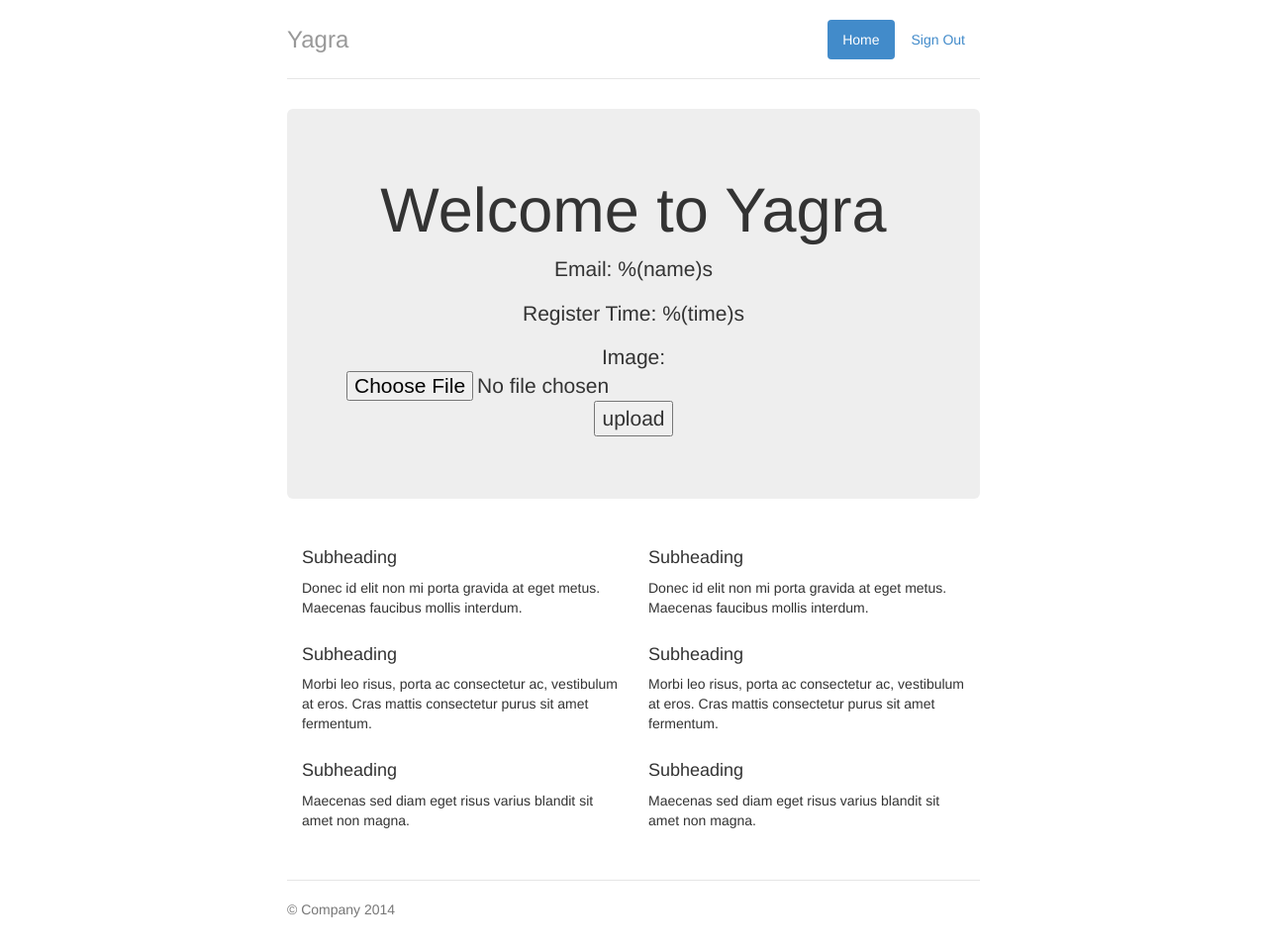
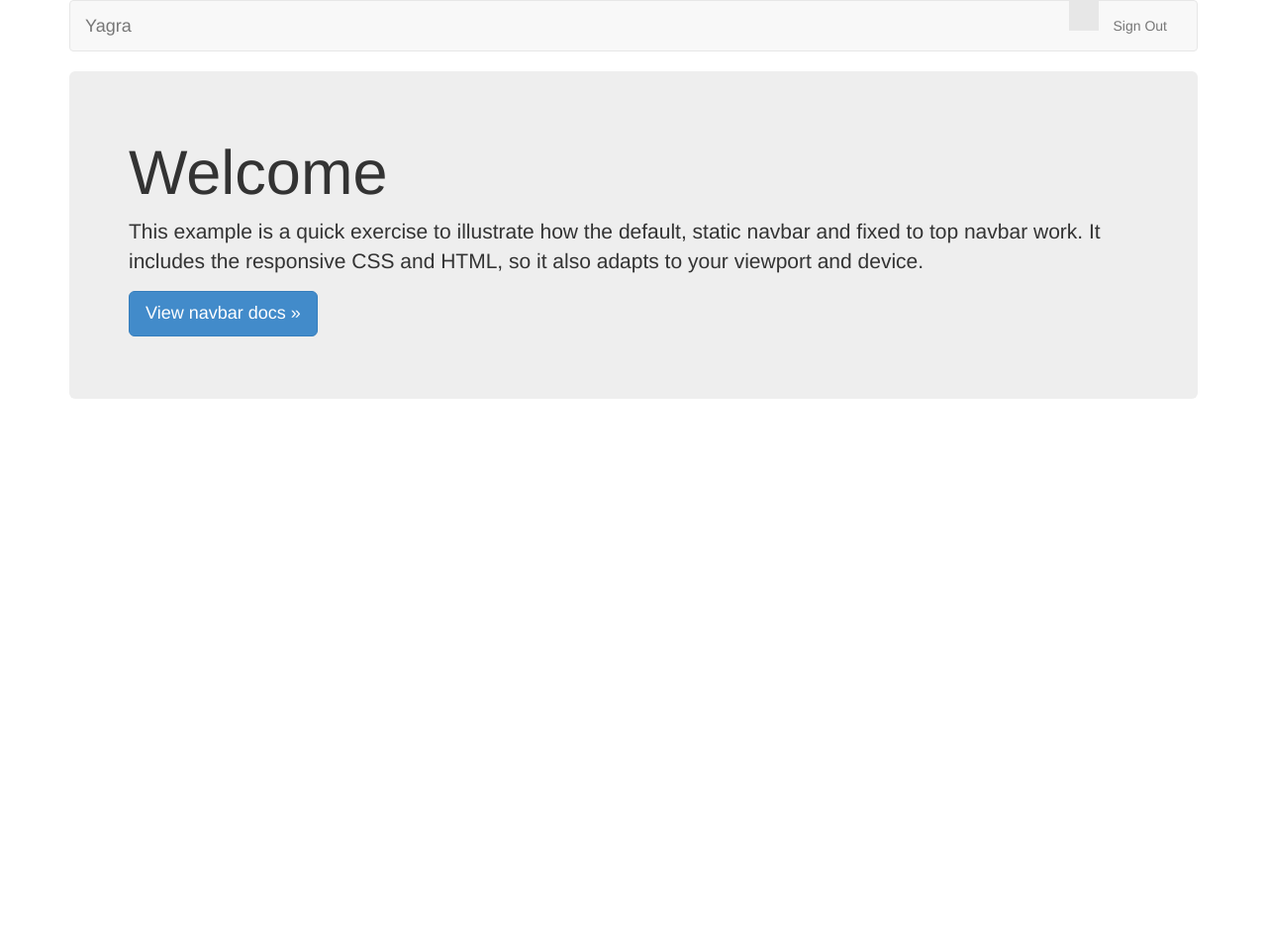
Before and after one commit to vincentpc/yagra, a Python web app: template templates/user.html in a window 1280 px wide. Shown: the whole page at 99% size. After the commit the page ends 403 px from the top, so only its background shows below. Run offline with Jinja, Linux system fonts and the light colour scheme; the template is opened without the code that fills it, so the values that code supplies are empty; some libraries are stand-ins or nearby versions.

Commit message:
change user.html

```diff
--- a/templates/user.html
+++ b/templates/user.html
@@ -6,15 +6,15 @@
     <meta name="viewport" content="width=device-width, initial-scale=1">
     <meta name="description" content="">
     <meta name="author" content="">
-    <!--<link rel="shortcut icon" href="../../assets/ico/favicon.ico">-->
+    <link rel="shortcut icon" href="../../assets/ico/favicon.ico">
 
-    <title>User Page</title>
+    <title>Navbar Template for Bootstrap</title>
 
     <!-- Bootstrap core CSS -->
     <link href="/css/bootstrap.min.css" rel="stylesheet">
 
     <!-- Custom styles for this template -->
-    <link href="/css/jumbotron-narrow.css" rel="stylesheet">
+    <link href="/css/navbar.css" rel="stylesheet">
 
     <!-- Just for debugging purposes. Don't actually copy this line! -->
     <!--[if lt IE 9]><script src="../../assets/js/ie8-responsive-file-warning.js"></script><![endif]-->
@@ -29,52 +29,36 @@
   <body>
 
     <div class="container">
-      <div class="header">
-        <ul class="nav nav-pills pull-right">
-          <li class="active"><a href="#">Home</a></li>
-          <li><a href="/signout">Sign Out</a></li>
-        </ul>
-        <h3 class="text-muted">Yagra</h3>
+
+      <!-- Static navbar -->
+      <div class="navbar navbar-default" role="navigation">
+        <div class="container-fluid">
+          <div class="navbar-header">
+            <button type="button" class="navbar-toggle" data-toggle="collapse" data-target=".navbar-collapse">
+              <span class="sr-only">Toggle navigation</span>
+              <span class="icon-bar"></span>
+              <span class="icon-bar"></span>
+              <span class="icon-bar"></span>
+            </button>
+            <a class="navbar-brand" href="#">Yagra</a>
+          </div>
+          <div class="navbar-collapse collapse">
+            <ul class="nav navbar-nav navbar-right">
+              <li class="active"><a href="#"></a></li>
+              <li><a href="/signout">Sign Out</a></li>
+            </ul>
+          </div><!--/.nav-collapse -->
+        </div><!--/.container-fluid -->
       </div>
 
+      <!-- Main component for a primary marketing message or call to action -->
       <div class="jumbotron">
-        <h1>Welcome to Yagra</h1>
-        <p class="lead">Email: %(name)s </p>
-        <p class="lead">Register Time: %(time)s</p>
-        <form enctype="multipart/form-data" action="/uploadimage" method="POST">
-            <p class="lead">Image: <input type="file" name="filename" />
+          <h1>Welcome</h1>
 
-            <input type="submit" value="upload" />
-            </p>
-        </form>
-      </div>
-
-      <div class="row marketing">
-        <div class="col-lg-6">
-          <h4>Subheading</h4>
-          <p>Donec id elit non mi porta gravida at eget metus. Maecenas faucibus mollis interdum.</p>
-
-          <h4>Subheading</h4>
-          <p>Morbi leo risus, porta ac consectetur ac, vestibulum at eros. Cras mattis consectetur purus sit amet fermentum.</p>
-
-          <h4>Subheading</h4>
-          <p>Maecenas sed diam eget risus varius blandit sit amet non magna.</p>
-        </div>
-
-        <div class="col-lg-6">
-          <h4>Subheading</h4>
-          <p>Donec id elit non mi porta gravida at eget metus. Maecenas faucibus mollis interdum.</p>
-
-          <h4>Subheading</h4>
-          <p>Morbi leo risus, porta ac consectetur ac, vestibulum at eros. Cras mattis consectetur purus sit amet fermentum.</p>
-
-          <h4>Subheading</h4>
-          <p>Maecenas sed diam eget risus varius blandit sit amet non magna.</p>
-        </div>
-      </div>
-
-      <div class="footer">
-        <p>&copy; Company 2014</p>
+        <p>This example is a quick exercise to illustrate how the default, static navbar and fixed to top navbar work. It includes the responsive CSS and HTML, so it also adapts to your viewport and device.</p>
+        <p>
+          <a class="btn btn-lg btn-primary" href="../../components/#navbar" role="button">View navbar docs &raquo;</a>
+        </p>
       </div>
 
     </div> <!-- /container -->
@@ -83,5 +67,7 @@
     <!-- Bootstrap core JavaScript
     ================================================== -->
     <!-- Placed at the end of the document so the pages load faster -->
+    <script src="https://ajax.googleapis.com/ajax/libs/jquery/1.11.0/jquery.min.js"></script>
+    <script src="../../dist/js/bootstrap.min.js"></script>
   </body>
 </html>
```
